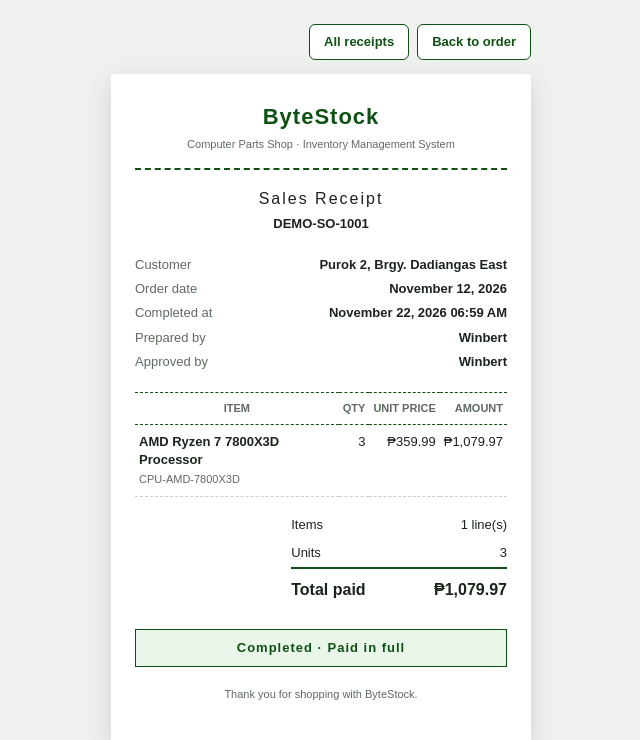
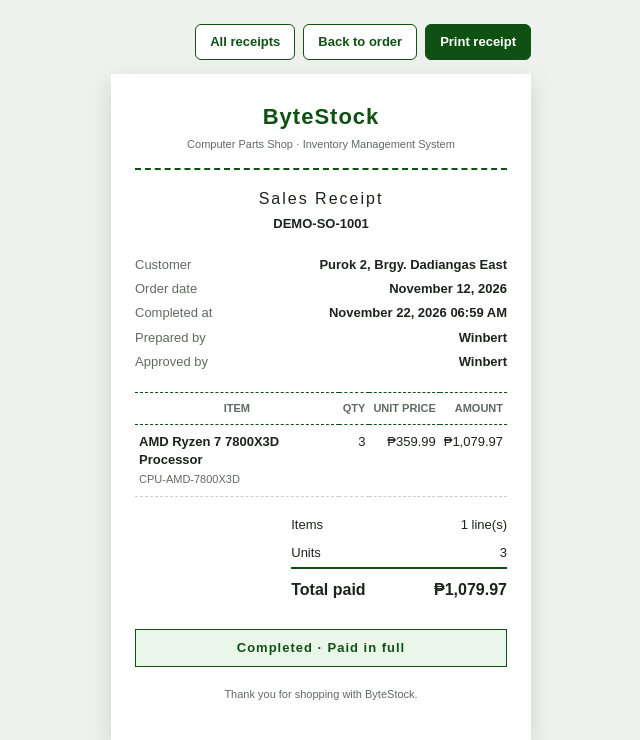
Before and after one commit to winbert-code/lab7_2411600248, a Laravel app: page /sales-orders/1/receipt in a window 1280 px wide. Shown: the top 740 px of the page, without its empty margins (319-959 px from the left). Run offline with Laravel 12, Linux system fonts and the light colour scheme; a user stored in the database is signed in; data comes from the database, SQL or seed files in the repository.

Commit message:
docs: rebuild report from Lab 7 template and add printable receipt

```diff
--- a/resources/views/sales-orders/receipt.blade.php
+++ b/resources/views/sales-orders/receipt.blade.php
@@ -22,7 +22,8 @@
             gap: 8px;
             justify-content: flex-end;
         }
-        .actions a {
+        .actions a,
+        .actions button {
             border: 1px solid #0e5113;
             border-radius: 6px;
             background: #fff;
@@ -32,6 +33,12 @@
             font-weight: 700;
             cursor: pointer;
             text-decoration: none;
+        }
+        .actions button { background: #0e5113; color: #fff; }
+        @media print {
+            body { background: #fff; padding: 0; }
+            .actions { display: none; }
+            .receipt { box-shadow: none; margin: 0 auto; padding: 18mm 0; }
         }
         .receipt {
             max-width: 420px;
@@ -66,6 +73,7 @@
     <div class="actions">
         <a href="{{ route('receipts.index') }}">All receipts</a>
         <a href="{{ route('sales-orders.show', $order) }}">Back to order</a>
+        <button type="button" onclick="window.print()">Print receipt</button>
     </div>
 
     <div class="receipt">
```
Also changed, not shown: docs/LAB_REPORT.md (+6 -0 lines), tests/Feature/OrderManagementTest.php (+2 -2 lines), README.md, 4 other files.
